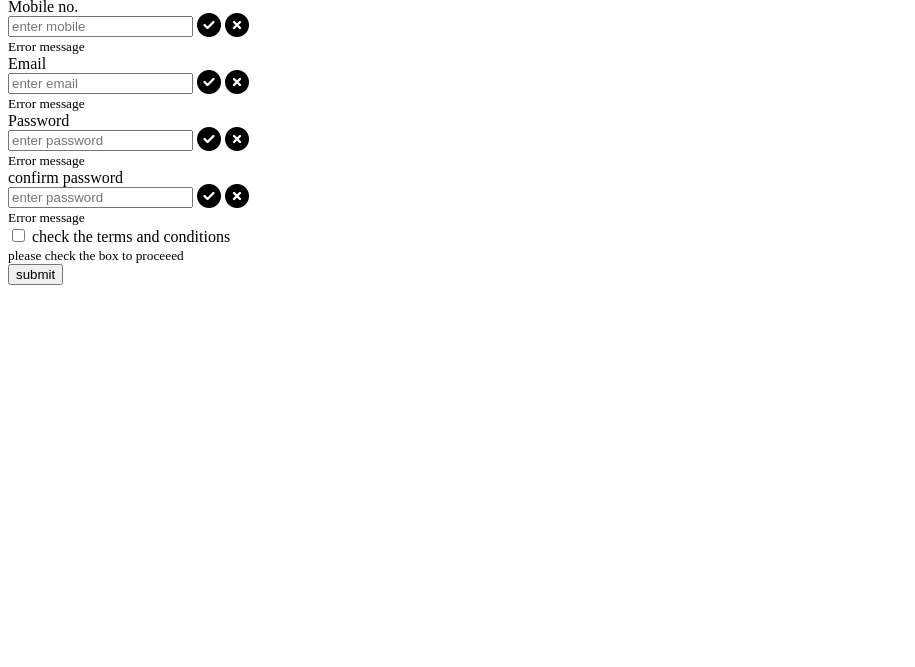
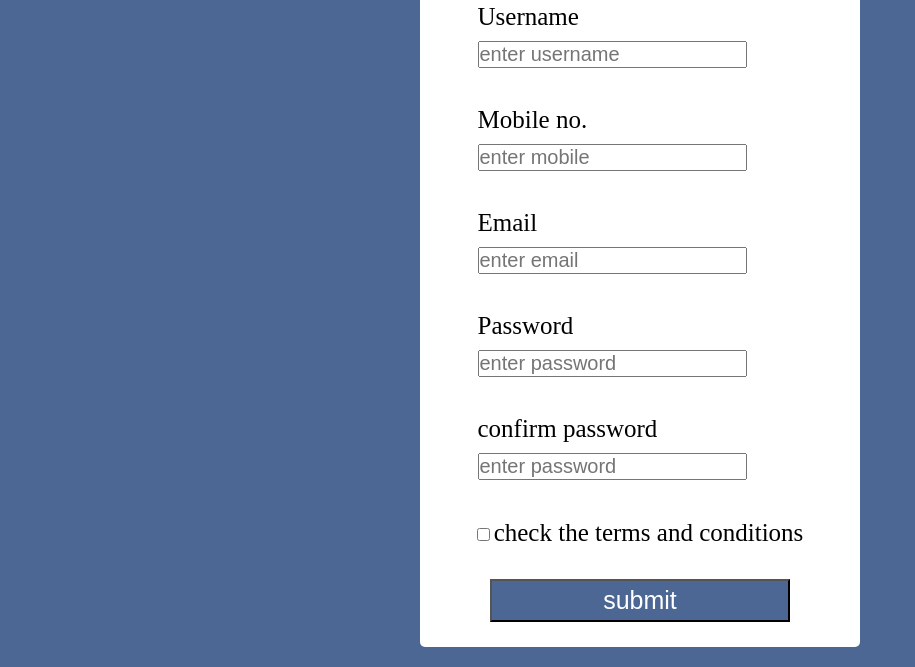
Before and after one commit to B-L-SARATH/registerform, a plain HTML site: page index.html in a window 1280 px wide. Shown: the part 139-806 px from the top of the page, without its empty margins (0-915 px from the left). Drawn offline with Linux system fonts and the light colour scheme; the site is published under a folder, as on GitHub Pages, so addresses that start at the root find nothing.

Commit message:
Update index.html

```diff
--- a/index.html
+++ b/index.html
@@ -5,7 +5,7 @@
     <meta http-equiv="X-UA-Compatible" content="IE=edge" />
     <meta name="viewport" content="width=device-width, initial-scale=1.0" />
     <title>FORM VALIDATION</title>
-    <link rel="stylesheet" href="/styles.css" />
+    <link rel="stylesheet" href="styles.css" />
     <link
       rel="stylesheet"
       href="https://cdnjs.cloudflare.com/ajax/libs/font-awesome/6.1.1/css/all.min.css"
@@ -75,6 +75,6 @@
         </div>
       </div>
     </form>
-    <script src="/index.js"></script>
+    <script src="index.js"></script>
   </body>
 </html>
```
